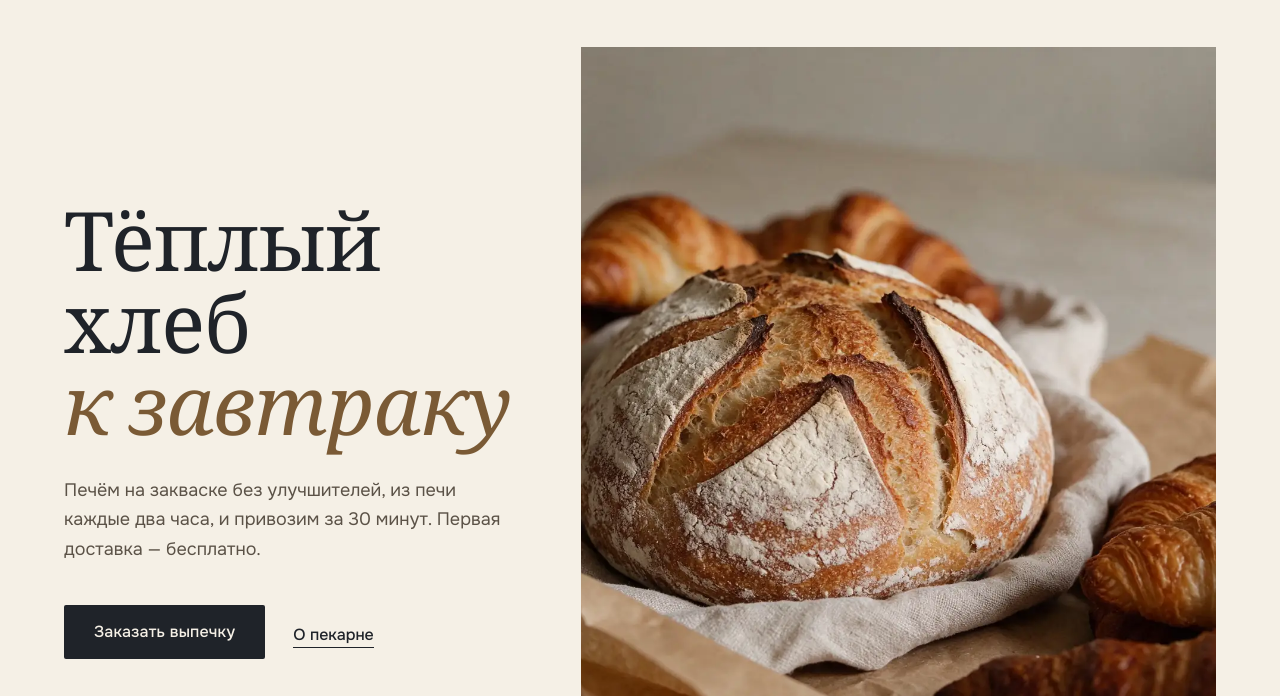
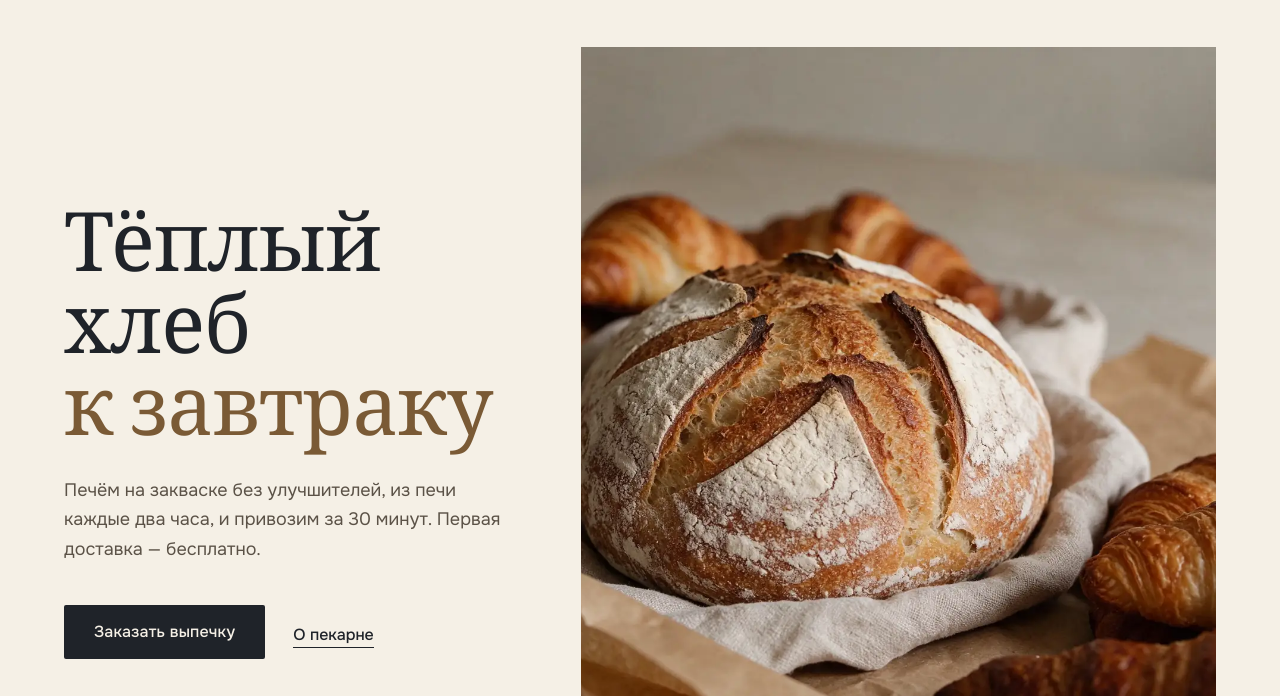
Before and after one commit to philippkasharov-bit/bulka-bakery, a plain HTML site: page index.html in a window 1280 px wide. Shown: the part 92-788 px from the top of the page. Drawn offline with nearby package versions, Linux system fonts and the light colour scheme.

Commit message:
v2: roman hero headline (drop italic display)
Co-Authored-By: Claude Opus 5.5 <noreply@anthropic.com>

```diff
--- a/index.html
+++ b/index.html
@@ -50,7 +50,7 @@ header nav a:hover::after{transform:scaleX(1)}
 /* hero: фото несёт страницу */
 .hero{display:grid;grid-template-columns:5fr 7fr;gap:clamp(32px,5vw,88px);align-items:center;padding:clamp(24px,4vw,56px) 0 0}
 .hero h1{font-size:clamp(48px,6.4vw,104px);line-height:1;margin-bottom:28px}
-.hero h1 em{font-style:italic;color:var(--kraft-ink)}
+.hero h1 em{font-style:normal;color:var(--kraft-ink)}
 .hero .acts{display:flex;align-items:center;gap:28px;flex-wrap:wrap;margin-top:40px}
 .hero .meta{margin-top:40px;font-size:15px;color:var(--ink-2)}
 .hero figure{position:relative}
```
